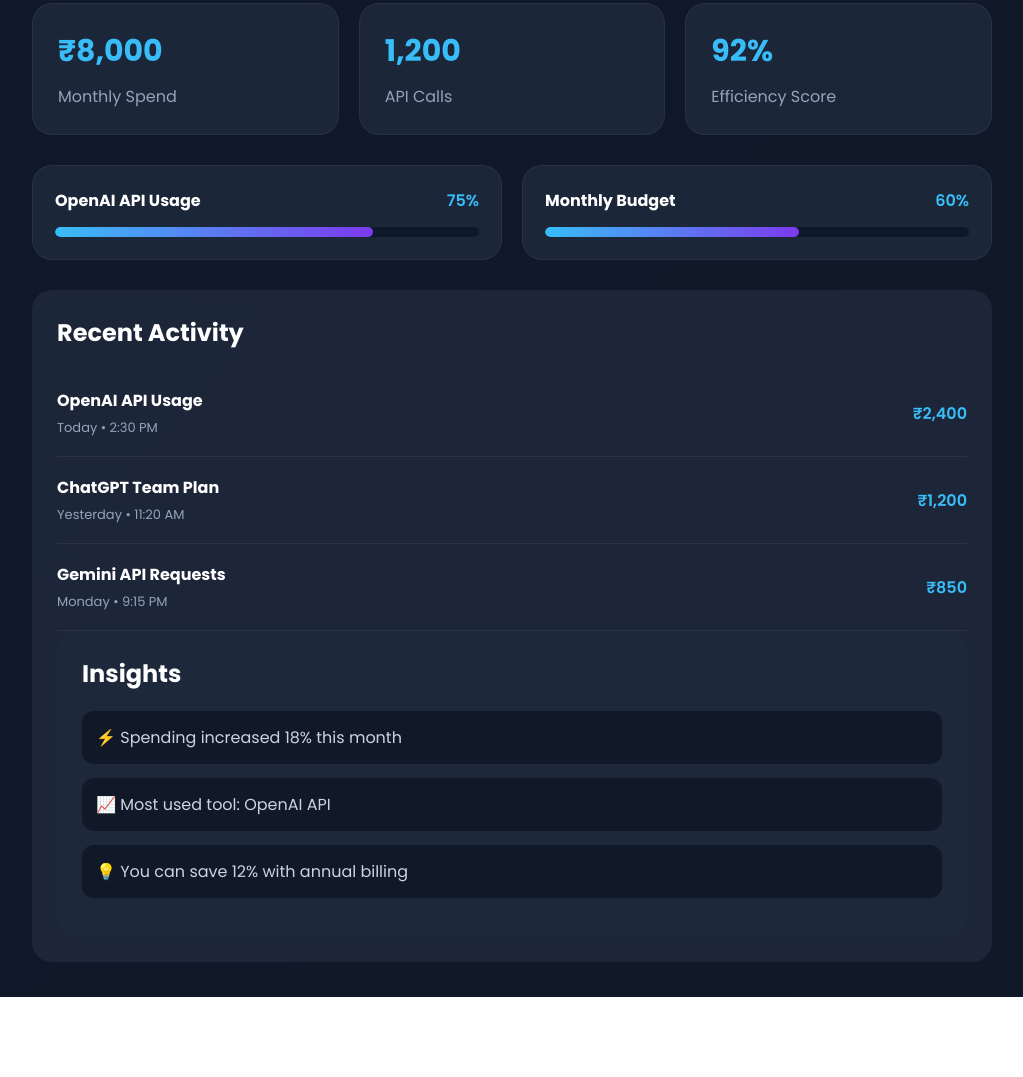
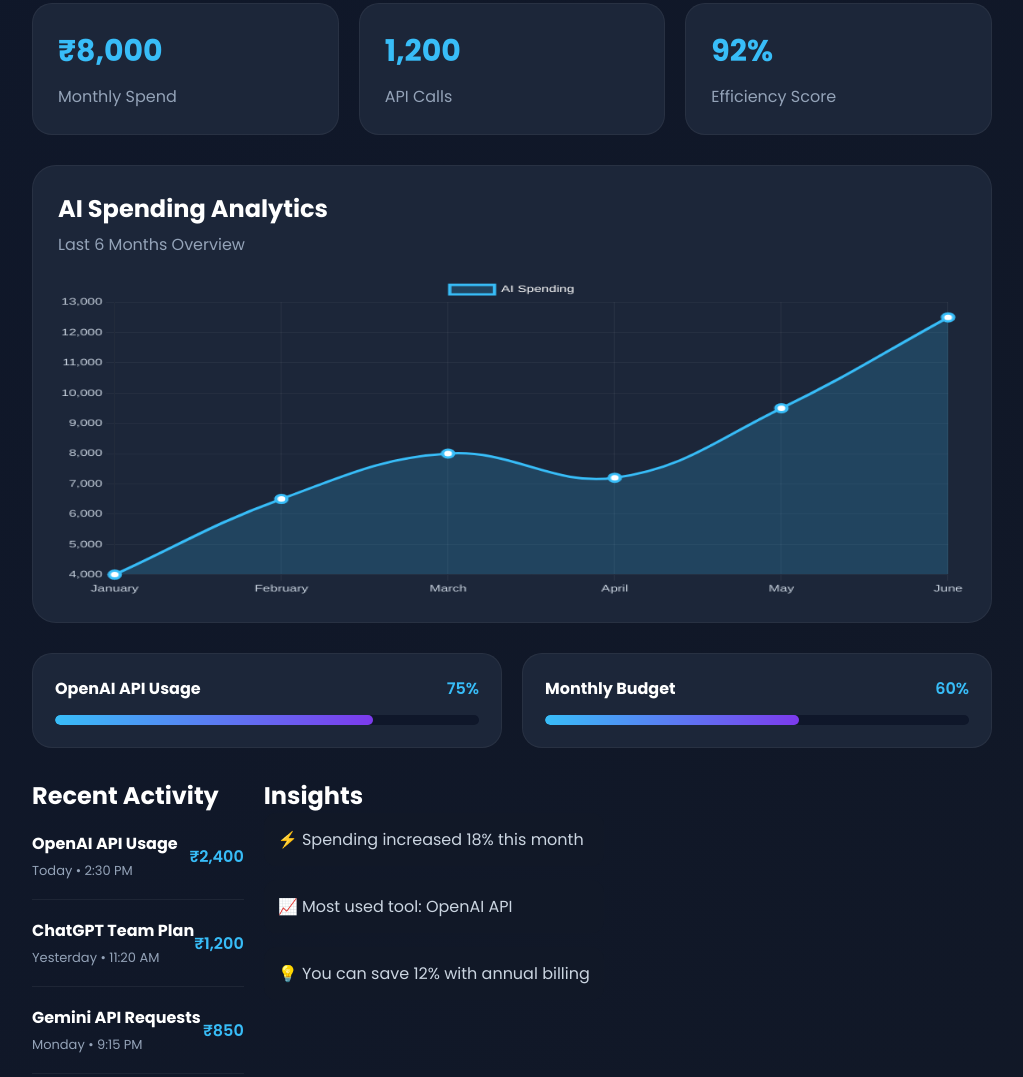
Before and after one commit to JabinSultana/ai-spend-dashboard, a plain HTML site: page index.html in a window 1280 px wide. Shown: the part 462-1539 px from the top of the page, without its empty margins (253-1276 px from the left). Before the commit the page ends 1459 px from the top, so only its background shows below. Drawn offline with nearby package versions, Linux system fonts and the light colour scheme.

Commit message:
Day 3 (yesterday): Added analytics chart and dashboard improvements

```diff
--- a/index.html
+++ b/index.html
@@ -21,11 +21,11 @@
       <div class="logo">⚡ AI Spend</div>
 
       <ul class="menu">
-        <li class="active">Dashboard</li>
-        <li>Analytics</li>
-        <li>Usage</li>
-        <li>Reports</li>
-        <li>Settings</li>
+        <li class="active">📊 Dashboard</li>
+        <li>📈 Analytics</li>
+        <li>⚡ Usage</li>
+        <li>📝 Reports</li>
+        <li>⚙ Settings</li>
       </ul>
     </aside>
 
@@ -44,7 +44,7 @@
         </div>
       </header>
 
-      <!-- Big Analytics Card -->
+      <!-- Hero Card -->
       <section class="hero-card">
         <div class="hero-left">
           <h2>Total AI Spending</h2>
@@ -84,6 +84,16 @@
         </div>
       </section>
 
+      <!-- Analytics Chart -->
+      <section class="chart-section">
+        <div class="chart-header">
+          <h2>AI Spending Analytics</h2>
+          <p>Last 6 Months Overview</p>
+        </div>
+
+        <canvas id="spendChart"></canvas>
+      </section>
+
       <!-- Progress Section -->
       <section class="progress-section">
         <div class="progress-card">
@@ -109,7 +119,7 @@
         </div>
       </section>
 
-      <!-- Bottom Layout -->
+      <!-- Bottom Section -->
       <section class="bottom-section">
         <!-- Recent Activity -->
         <div class="activity-box">
@@ -141,6 +151,7 @@
 
             <span>₹850</span>
           </div>
+        </div>
 
         <!-- Insights -->
         <div class="insight-box">
@@ -154,5 +165,16 @@
         </div>
       </section>
     </main>
+
+    <!-- Chart.js -->
+    <script src="https://cdn.jsdelivr.net/npm/chart.js"></script>
+
+    <!-- JavaScript -->
+    <script src="script.js"></script>
+    <!-- Chart.js -->
+    <script src="https://cdn.jsdelivr.net/npm/chart.js"></script>
+
+    <!-- JavaScript -->
+    <script src="script.js"></script>
   </body>
 </html>
--- a/script.js
+++ b/script.js
@@ -0,0 +1,67 @@
+const ctx = document.getElementById("spendChart");
+
+new Chart(ctx, {
+  type: "line",
+
+  data: {
+    labels: ["January", "February", "March", "April", "May", "June"],
+
+    datasets: [
+      {
+        label: "AI Spending",
+
+        data: [4000, 6500, 8000, 7200, 9500, 12500],
+
+        borderColor: "#38bdf8",
+
+        backgroundColor: "rgba(56, 189, 248, 0.2)",
+
+        fill: true,
+
+        tension: 0.4,
+
+        borderWidth: 3,
+
+        pointBackgroundColor: "#ffffff",
+
+        pointBorderColor: "#38bdf8",
+
+        pointRadius: 5,
+      },
+    ],
+  },
+
+  options: {
+    responsive: true,
+
+    plugins: {
+      legend: {
+        labels: {
+          color: "#ffffff",
+        },
+      },
+    },
+
+    scales: {
+      x: {
+        ticks: {
+          color: "#cbd5e1",
+        },
+
+        grid: {
+          color: "rgba(255,255,255,0.05)",
+        },
+      },
+
+      y: {
+        ticks: {
+          color: "#cbd5e1",
+        },
+
+        grid: {
+          color: "rgba(255,255,255,0.05)",
+        },
+      },
+    },
+  },
+});
--- a/style.css
+++ b/style.css
@@ -202,37 +202,6 @@ body {
   gap: 20px;
 }
 
-/* Activity */
-
-.activity-box,
-.insight-box {
-  flex: 1;
-  background: rgba(30, 41, 59, 0.9);
-  padding: 25px;
-  border-radius: 20px;
-}
-
-.activity-box h2,
-.insight-box h2 {
-  margin-bottom: 20px;
-}
-
-.activity-item {
-  display: flex;
-  justify-content: space-between;
-  padding: 14px 0;
-  border-bottom: 1px solid rgba(255, 255, 255, 0.06);
-}
-
-.activity-item p {
-  color: #cbd5e1;
-}
-
-.activity-item span {
-  color: #38bdf8;
-  font-weight: 600;
-}
-
 /* Insights */
 
 .insight {
@@ -243,24 +212,6 @@ body {
   color: #cbd5e1;
 }
 
-/* Responsive */
-
-@media (max-width: 1000px) {
-  body {
-    flex-direction: column;
-  }
-
-  .sidebar {
-    width: 100%;
-    height: auto;
-  }
-
-  .cards,
-  .bottom-section,
-  .hero-card {
-    flex-direction: column;
-  }
-}
 /* Progress Section */
 
 .progress-section {
@@ -349,3 +300,62 @@ body {
 .insight-box:hover {
   transform: translateY(-5px);
 }
+/* Chart Section */
+
+.chart-section {
+  background: rgba(30, 41, 59, 0.9);
+  padding: 25px;
+  border-radius: 24px;
+  margin-bottom: 30px;
+  border: 1px solid rgba(255, 255, 255, 0.05);
+}
+
+.chart-header {
+  margin-bottom: 20px;
+}
+
+.chart-header h2 {
+  margin-bottom: 6px;
+}
+
+.chart-header p {
+  color: #94a3b8;
+}
+.chart-section canvas {
+  width: 100% !important;
+  height: 320px !important;
+}
+
+#spendChart {
+  width: 100%;
+  height: 320px;
+}
+
+/* Improved Responsive Design */
+
+@media (max-width: 1000px) {
+  body {
+    flex-direction: column;
+  }
+
+  .sidebar {
+    width: 100%;
+    height: auto;
+  }
+
+  .topbar,
+  .hero-card,
+  .cards,
+  .progress-section,
+  .bottom-section {
+    flex-direction: column;
+  }
+
+  .main-content {
+    padding: 20px;
+  }
+
+  .hero-left h1 {
+    font-size: 38px;
+  }
+}
```
Lines whose indentation alone changed are shown as unchanged.
